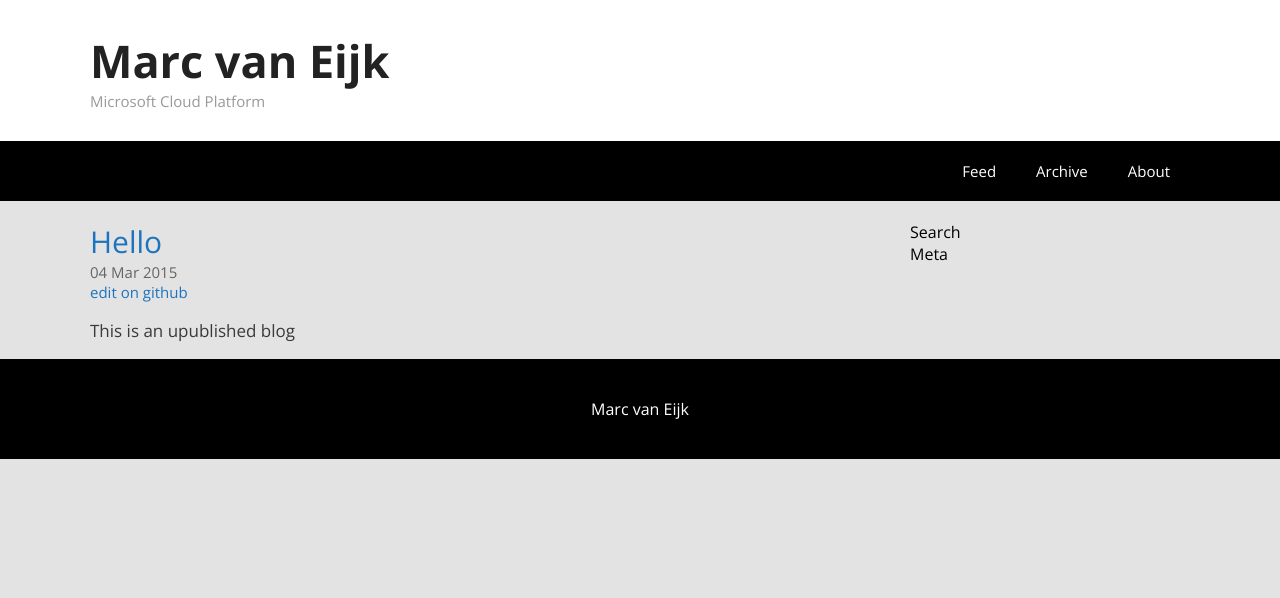
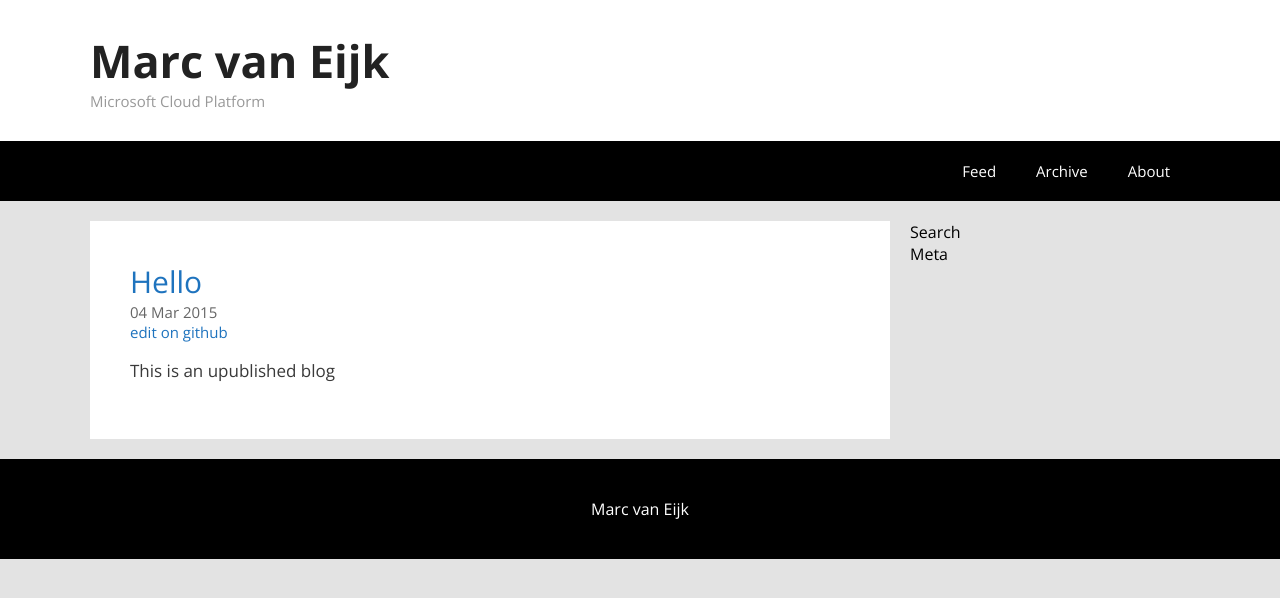
Before and after one commit to marcvaneijkdemo/marcvaneijkdemo.github.io, a Jekyll site: the page built from _posts/2015-01-01-hello.md, in a window 1280 px wide. Shown: the top 598 px of the page. Built offline with Jekyll 4.4.1, drawn with Linux system fonts in a browser that asks for light colours.

Commit message:
Update post.html

```diff
--- a/_layouts/post.html
+++ b/_layouts/post.html
@@ -1,7 +1,7 @@
 ---
 layout: default
 ---
-<div class="ContentWrapper">
+<div class="contentWrapper">
   <div class="contentTitle">{{ page.title }}</div>
   <div class="contentMeta">{{ page.date | date_to_string }}</div>
   <div class="contentEdit">
```
